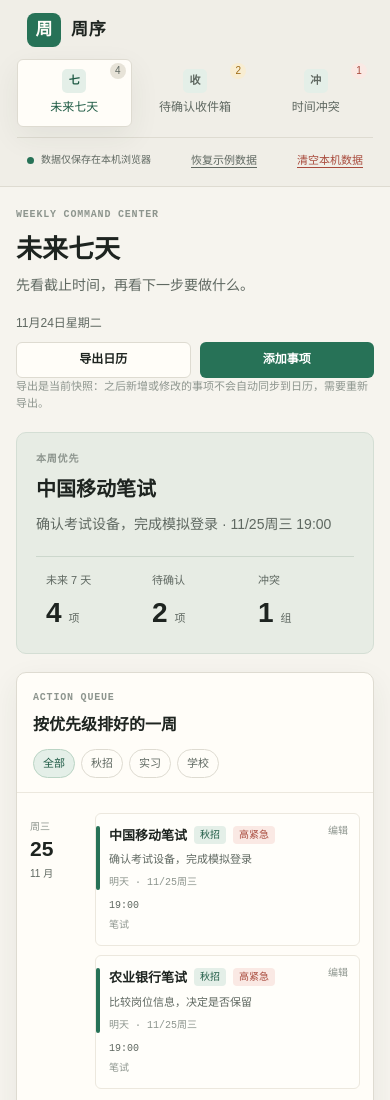
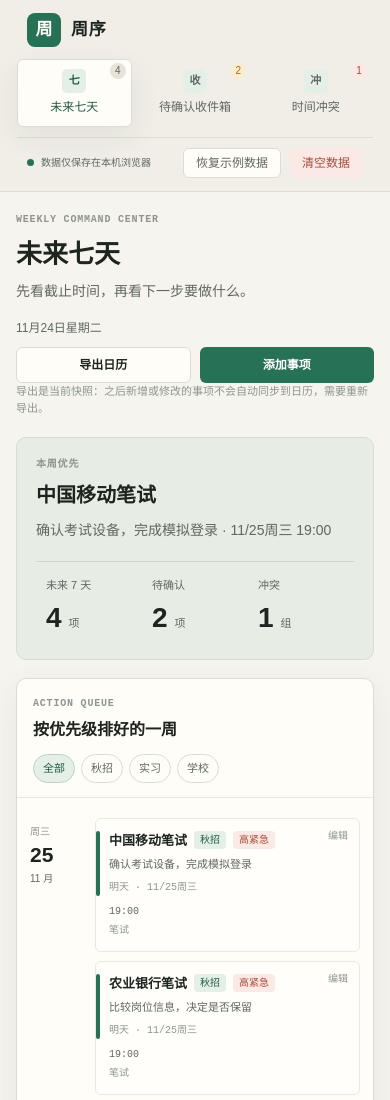
Before and after one commit to sevenbeans/zhouxu, a plain HTML site: page mvp/index.html in a window 390 px wide. Shown: the top 1100 px of the page. Drawn offline with Linux system fonts and the light colour scheme.

Commit message:
提升手机端数据管理入口的可发现性：改为按钮样式并横排
- 清空本机数据在窄屏改为短文案「清空数据」，加边框与底色
- 两个按钮横排，390px 一行放下，360px 自动换行不溢出
- 验证：390 下按钮 74x30 / 98x30，6 视口无溢出无报错

```diff
--- a/docs/styles.css
+++ b/docs/styles.css
@@ -173,6 +173,17 @@ a {
   border-top: 1px solid var(--line);
 }
 
+.sidebar-actions {
+  display: flex;
+  flex-direction: column;
+  align-items: flex-start;
+  gap: 6px;
+}
+
+.label-short {
+  display: none;
+}
+
 .privacy-note {
   display: flex;
   align-items: center;
@@ -1497,20 +1508,46 @@ a {
     flex-wrap: wrap;
     align-items: center;
     justify-content: space-between;
-    gap: 6px 12px;
+    gap: 8px 10px;
     margin-top: 10px;
     padding-top: 10px;
   }
 
   .sidebar-footer .privacy-note {
     font-size: 10px;
+  }
+
+  .sidebar-actions {
+    display: flex;
+    flex-direction: row;
+    align-items: center;
+    gap: 8px;
+  }
+
+  .label-full {
+    display: none;
+  }
+
+  .label-short {
+    display: inline;
   }
 
   .sidebar-footer .text-button,
   .sidebar-footer .reset-link {
     margin-top: 0;
-    padding: 4px 0;
-    font-size: 11px;
+    padding: 7px 12px;
+    font-size: 12px;
+    line-height: 1.2;
+    text-decoration: none;
+    border: 1px solid var(--line);
+    border-radius: var(--radius-sm);
+    background: var(--panel);
+  }
+
+  .sidebar-footer .reset-link {
+    color: var(--danger);
+    border-color: var(--danger-soft);
+    background: var(--danger-soft);
   }
 
   .nav-list {
--- a/mvp/index.html
+++ b/mvp/index.html
@@ -6,7 +6,7 @@
     <meta name="theme-color" content="#f5f3ee" />
     <title>周序 · 未来七天行动计划</title>
     <link rel="icon" href="data:," />
-    <link rel="stylesheet" href="./styles.css?v=20261124-3" />
+    <link rel="stylesheet" href="./styles.css?v=20261124-5" />
   </head>
   <body>
     <div class="app-shell">
@@ -42,8 +42,13 @@
             <span class="privacy-dot"></span>
             <span>数据仅保存在本机浏览器</span>
           </div>
-          <button class="text-button" id="resetDemo" type="button">恢复示例数据</button>
-          <button class="reset-link" id="clearLocalData" type="button">清空本机数据</button>
+          <div class="sidebar-actions">
+            <button class="text-button" id="resetDemo" type="button">恢复示例数据</button>
+            <button class="reset-link" id="clearLocalData" type="button">
+              <span class="label-full">清空本机数据</span>
+              <span class="label-short">清空数据</span>
+            </button>
+          </div>
         </div>
       </aside>
 
@@ -392,7 +397,7 @@
 
     <div class="toast" id="toast" role="status" aria-live="polite"></div>
 
-    <script src="./parser.js?v=20261124-3"></script>
-    <script src="./app.js?v=20261124-3"></script>
+    <script src="./parser.js?v=20261124-5"></script>
+    <script src="./app.js?v=20261124-5"></script>
   </body>
 </html>
--- a/mvp/styles.css
+++ b/mvp/styles.css
@@ -173,6 +173,17 @@ a {
   border-top: 1px solid var(--line);
 }
 
+.sidebar-actions {
+  display: flex;
+  flex-direction: column;
+  align-items: flex-start;
+  gap: 6px;
+}
+
+.label-short {
+  display: none;
+}
+
 .privacy-note {
   display: flex;
   align-items: center;
@@ -1497,20 +1508,46 @@ a {
     flex-wrap: wrap;
     align-items: center;
     justify-content: space-between;
-    gap: 6px 12px;
+    gap: 8px 10px;
     margin-top: 10px;
     padding-top: 10px;
   }
 
   .sidebar-footer .privacy-note {
     font-size: 10px;
+  }
+
+  .sidebar-actions {
+    display: flex;
+    flex-direction: row;
+    align-items: center;
+    gap: 8px;
+  }
+
+  .label-full {
+    display: none;
+  }
+
+  .label-short {
+    display: inline;
   }
 
   .sidebar-footer .text-button,
   .sidebar-footer .reset-link {
     margin-top: 0;
-    padding: 4px 0;
-    font-size: 11px;
+    padding: 7px 12px;
+    font-size: 12px;
+    line-height: 1.2;
+    text-decoration: none;
+    border: 1px solid var(--line);
+    border-radius: var(--radius-sm);
+    background: var(--panel);
+  }
+
+  .sidebar-footer .reset-link {
+    color: var(--danger);
+    border-color: var(--danger-soft);
+    background: var(--danger-soft);
   }
 
   .nav-list {
--- a/work/qa/report.json
+++ b/work/qa/report.json
@@ -89,7 +89,7 @@
       ],
       "overflowing": [],
       "overflowCount": 0,
-      "bodyTextLen": 772,
+      "bodyTextLen": 770,
       "shot": "tablet_768.png"
     },
     {
@@ -112,7 +112,7 @@
       ],
       "overflowing": [],
       "overflowCount": 0,
-      "bodyTextLen": 772,
+      "bodyTextLen": 770,
       "shot": "phone_390.png"
     },
     {
@@ -135,7 +135,7 @@
       ],
       "overflowing": [],
       "overflowCount": 0,
-      "bodyTextLen": 772,
+      "bodyTextLen": 770,
       "shot": "phone_360.png"
     }
   ],
```
Also changed, not shown: docs/index.html (+10 -5 lines), work/qa/desktop_1440.png, work/qa/footer_desktop_1440.png, work/qa/footer_phone_360.png, work/qa/footer_phone_390.png, work/qa/laptop_1180.png, work/qa/phone_360.png, work/qa/phone_390.png, work/qa/tablet_768.png, work/qa/tablet_900.png.
